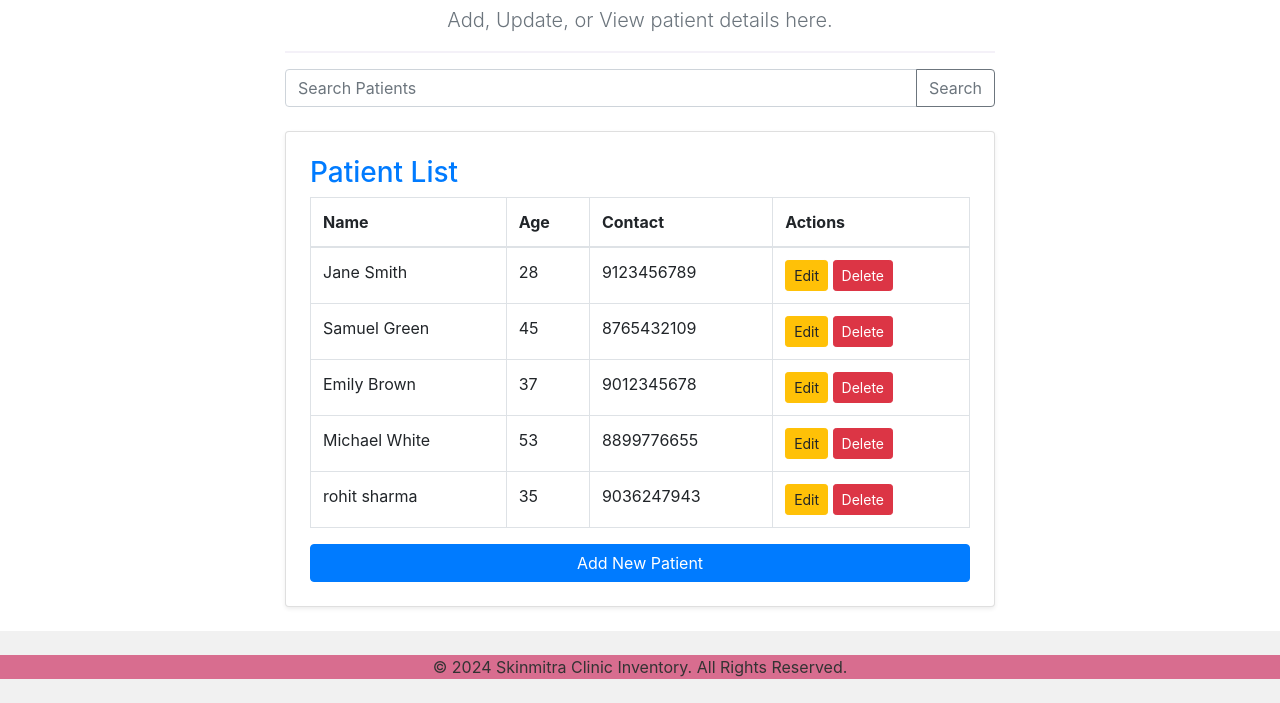
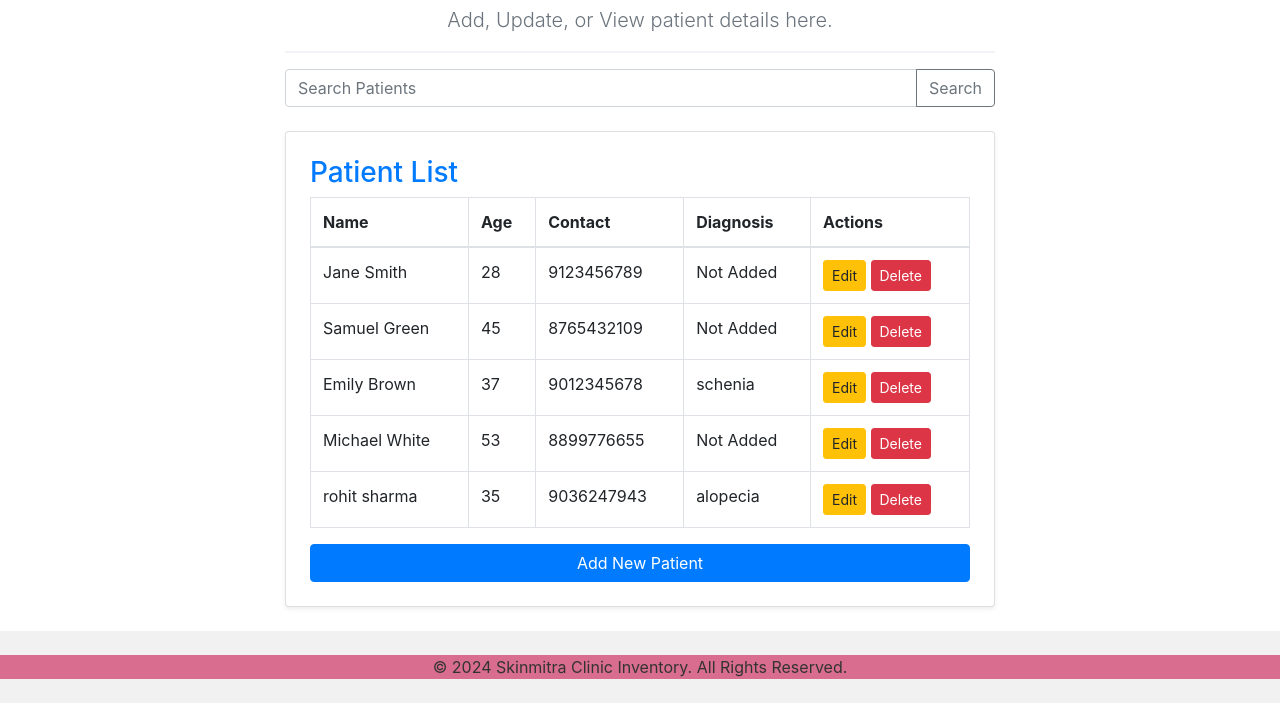
Before and after one commit to rohitbpatil27/clinic_inventory, a Django app: page /patient_details/ in a window 1280 px wide. Shown: the part 245-948 px from the top of the page. Run offline with Django 5.2, Linux system fonts and the light colour scheme; data comes from the database, SQL or seed files in the repository; both versions use the stored data as it was after the commit; some libraries are stand-ins or nearby versions.

Commit message:
added patient diagnosis column

```diff
--- a/inventory/models.py
+++ b/inventory/models.py
@@ -14,6 +14,7 @@ class Patient(models.Model):
     name = models.CharField(max_length=255)
     age = models.IntegerField()
     contact = models.CharField(max_length=15, blank=True, null=True)
+    diagnosis = models.TextField(blank=True, null=True)
 
     def __str__(self):
         return self.name
--- a/inventory/templates/add_medicine.html
+++ b/inventory/templates/add_medicine.html
@@ -15,7 +15,9 @@
                     {% if messages %}
                         <div class="alert alert-success alert-dismissible fade show" role="alert">
                             {% for message in messages %}
+                            <div class="alert alert-{{ message.tags }}">
                                 {{ message }}
+                            </div>
                             {% endfor %}
                             <button type="button" class="btn-close" data-bs-dismiss="alert" aria-label="Close"></button>
                         </div>
--- a/inventory/templates/patient_details.html
+++ b/inventory/templates/patient_details.html
@@ -30,6 +30,7 @@
                                 <th>Name</th>
                                 <th>Age</th>
                                 <th>Contact</th>
+                                <th>Diagnosis</th>
                                 <th>Actions</th>
                             </tr>
                         </thead>
@@ -39,6 +40,7 @@
                                 <td>{{ patient.name }}</td>
                                 <td>{{ patient.age }}</td>
                                 <td>{{ patient.contact }}</td>
+                                <td>{{ patient.diagnosis|default:"Not Added" }}</td> <!-- Display "Not Added" if empty -->
                                 <td>
                                     <!-- Trigger Edit Modal -->
                                     <button class="btn btn-warning btn-sm" data-toggle="modal" data-target="#editPatientModal{{ patient.id }}">Edit</button>
@@ -79,6 +81,10 @@
                                     <label for="contact">Contact (Optional):</label>
                                     <input type="text" id="contact" name="contact" class="form-control" placeholder="Patient Contact">
                                 </div>
+                                <div class="form-group">
+                                    <label for="diagnosis">Diagnosis (Optional):</label>
+                                    <textarea id="diagnosis" name="diagnosis" class="form-control" placeholder="Patient Diagnosis"></textarea>
+                                </div>
                             </div>
                             <div class="modal-footer">
                                 <button type="button" class="btn btn-secondary" data-dismiss="modal">Close</button>
@@ -114,6 +120,10 @@
                                 <div class="form-group">
                                     <label for="contact">Contact:</label>
                                     <input type="text" id="contact" name="contact" class="form-control" value="{{ patient.contact }}"/>
+                                </div>
+                                <div class="form-group">
+                                    <label for="diagnosis">Diagnosis:</label>
+                                    <textarea id="diagnosis" name="diagnosis" class="form-control">{{ patient.diagnosis }}</textarea>
                                 </div>
                             </div>
                             <div class="modal-footer">
--- a/inventory/views.py
+++ b/inventory/views.py
@@ -156,9 +156,10 @@ def add_patient(request):
         name = request.POST.get("name")
         age = request.POST.get("age")
         contact = request.POST.get("contact", "")
+        diagnosis = request.POST.get("diagnosis", "")  # Handle diagnosis field
 
         if name and age:
-            patient = Patient.objects.create(name=name, age=age, contact=contact)
+            patient = Patient.objects.create(name=name, age=age, contact=contact, diagnosis=diagnosis)
             messages.success(request, f"Patient {name} added successfully!")
             return redirect('patient_details')  # Use redirect to prevent resubmission
         else:
@@ -172,6 +173,7 @@ def edit_patient(request, id):
         patient.name = request.POST.get("name")
         patient.age = request.POST.get("age")
         patient.contact = request.POST.get("contact", "")
+        patient.diagnosis = request.POST.get("diagnosis", "")  # Handle diagnosis field
         patient.save()
         messages.success(request, f"Patient {patient.name} updated successfully.")
         return redirect('patient_details')
```
Also changed, not shown: db.sqlite3, inventory/migrations/0008_patient_diagnosis.py (added).
